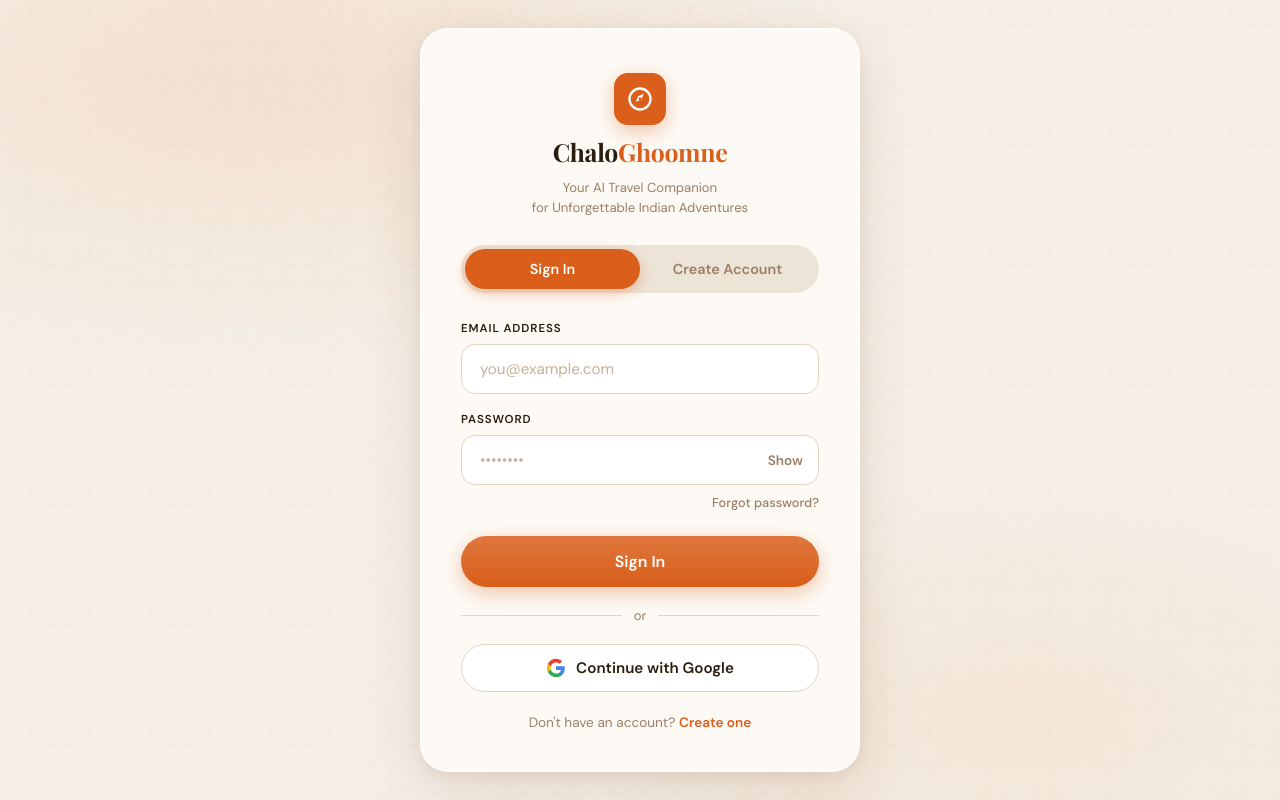
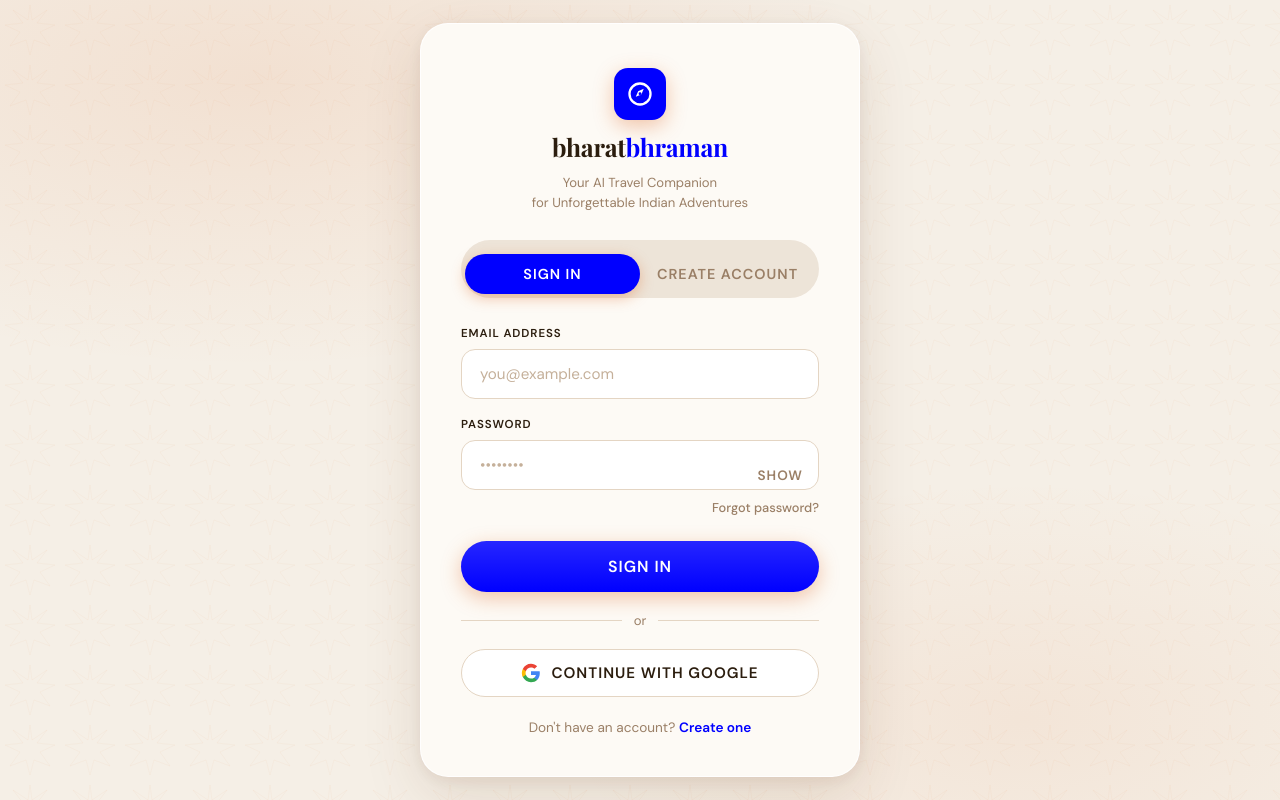
Before and after one commit to manasvikochikar-web/my_ai_based_smart_travel_plannner, a plain HTML site: page frontend/login-page/index.html in a window 1280 px wide. Drawn offline with nearby package versions, Linux system fonts and the light colour scheme.

Commit message:
Update title and color scheme in login page

```diff
--- a/frontend/login-page/index.html
+++ b/frontend/login-page/index.html
@@ -3,16 +3,17 @@
 <head>
   <meta charset="UTF-8" />
   <meta name="viewport" content="width=device-width, initial-scale=1.0"/>
-  <title>ChaloGhoomne – Sign In</title>
+  <title>bharatbhraman – Sign In</title>
   <link href="https://fonts.googleapis.com/css2?family=Playfair+Display:wght@600;700&family=DM+Sans:wght@400;500;600&display=swap" rel="stylesheet"/>
+  <link rel="stylesheet" href="index.css">
   <style>
     *, *::before, *::after { box-sizing: border-box; margin: 0; padding: 0; }
 
     :root {
       --cream:    #f5efe6;
       --card-bg:  #fdfaf5;
-      --orange:   #d95f1a;
-      --orange-h: #c24e10;
+      --blue:   blue;
+
       --text:     #2b1d0e;
       --muted:    #9a7f66;
       --border:   #e4d5c3;
@@ -59,7 +60,7 @@
     }
     .logo-icon {
       width: 52px; height: 52px;
-      background: var(--orange);
+      background: var(--blue);
       border-radius: 14px;
       display: flex; align-items: center; justify-content: center;
       box-shadow: 0 6px 20px rgba(217,95,26,.35);
@@ -72,7 +73,7 @@
       color: var(--text);
       letter-spacing: -.3px;
     }
-    .logo-name span { color: var(--orange); }
+    .logo-name span { color: var(--blue); }
     .logo-tagline {
       font-size: .82rem;
       color: var(--muted);
@@ -103,7 +104,7 @@
       transition: all .25s ease;
     }
     .tab.active {
-      background: var(--orange);
+      background: var(--blue);
       color: #fff;
       box-shadow: 0 4px 14px rgba(217,95,26,.35);
     }
@@ -134,7 +135,7 @@
     }
     .input-wrap input::placeholder { color: #c5b09a; }
     .input-wrap input:focus {
-      border-color: var(--orange);
+      border-color: var(--blue);
       box-shadow: 0 0 0 3px rgba(217,95,26,.12);
     }
     .show-btn {
@@ -146,7 +147,7 @@
       color: var(--muted); cursor: pointer;
       padding: 0;
     }
-    .show-btn:hover { color: var(--orange); }
+    .show-btn:hover { color: var(--blue); }
 
     .forgot {
       text-align: right;
@@ -158,13 +159,13 @@
       text-decoration: none;
       font-weight: 500;
     }
-    .forgot a:hover { color: var(--orange); }
+    .forgot a:hover { color: var(--blue); }
 
     /* ── Primary Button ── */
     .btn-primary {
       width: 100%;
       padding: 15px;
-      background: var(--orange);
+      background: var(--blue);
       color: #fff;
       border: none;
       border-radius: 50px;
@@ -185,7 +186,7 @@
       pointer-events: none;
     }
     .btn-primary:hover {
-      background: var(--orange-h);
+      background: var(--blue-h);
       transform: translateY(-1px);
       box-shadow: 0 10px 28px rgba(217,95,26,.45);
     }
@@ -216,7 +217,7 @@
       transition: border-color .2s, box-shadow .2s, transform .15s;
     }
     .btn-google:hover {
-      border-color: var(--orange);
+      border-color: var(--blue);
       box-shadow: 0 4px 16px rgba(217,95,26,.12);
       transform: translateY(-1px);
     }
@@ -230,7 +231,7 @@
       color: var(--muted);
     }
     .card-footer a {
-      color: var(--orange);
+      color: var(--blue);
       font-weight: 600;
       text-decoration: none;
     }
@@ -256,7 +257,7 @@
         <path d="M12 2a10 10 0 1 0 0 20A10 10 0 0 0 12 2Zm0 2a8 8 0 1 1 0 16A8 8 0 0 1 12 4Zm3.2 3.6-4.8 2-2 4.8 4.8-2 2-4.8Zm-3.2 3a1.2 1.2 0 1 1 0 2.4 1.2 1.2 0 0 1 0-2.4Z"/>
       </svg>
     </div>
-    <div class="logo-name">Chalo<span>Ghoomne</span></div>
+    <div class="logo-name">bharat<span>bhraman</span></div>
     <div class="logo-tagline">Your AI Travel Companion<br>for Unforgettable Indian Adventures</div>
   </div>
 
```
